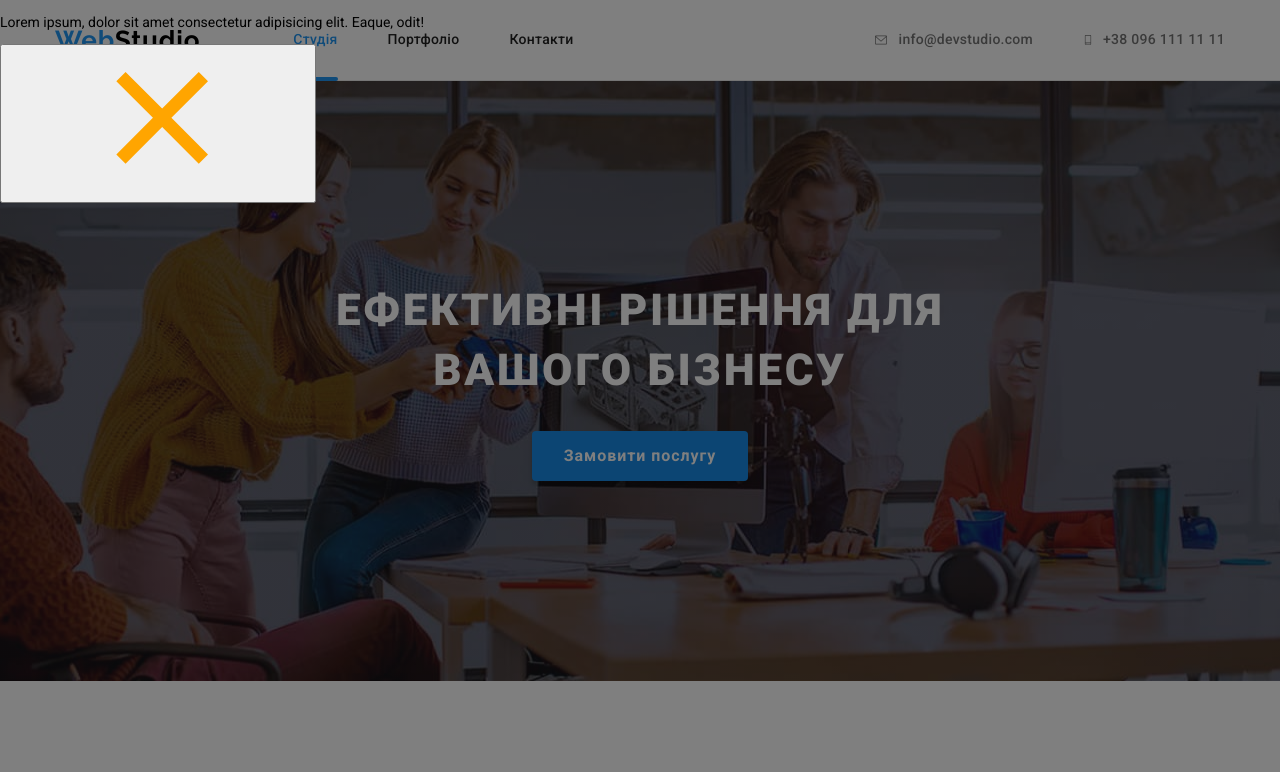
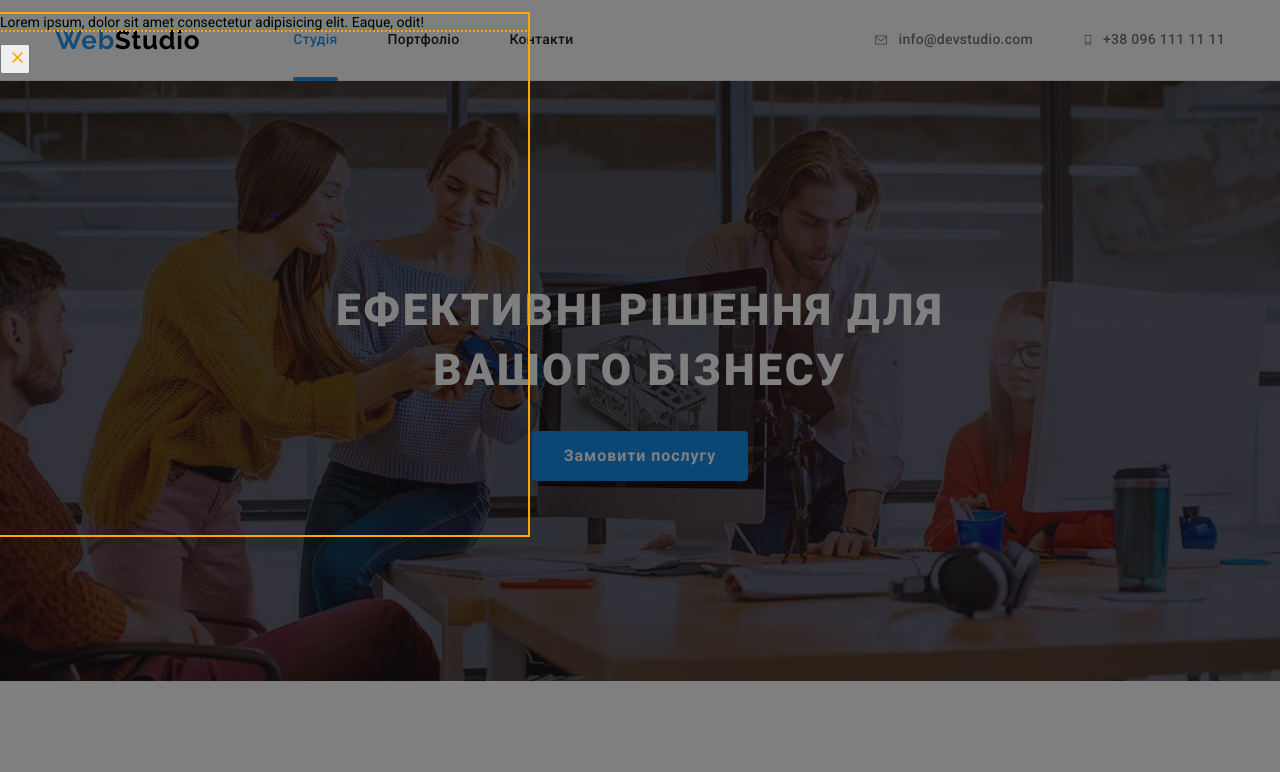
Before and after one commit to RomanVBohdanov22/goit-markup-hw-05, a plain HTML site: page index.html in a window 1280 px wide. Both pictures are taken after a click on the button "Замовити послугу". Shown: the top 772 px of the page. Drawn offline with nearby package versions, Linux system fonts and the light colour scheme.

Commit message:
modal test

```diff
--- a/css/styles.css
+++ b/css/styles.css
@@ -737,11 +737,19 @@ img {
   pointer-events: none;
 }
 .modal {
+  outline: orange 2px solid;
+  width: 528px;
+  height: 521px;
 }
 .modal .modal-text {
+  outline: orange 2px dotted;
 }
 .modal .modal-close-button {
+  width: 30px;
+  height: 30px;
 }
 .modal .modal-close-button-icon {
   fill: orange; /*тимчасово*/
+  width: 18px;
+  height: 18px;
 }
```
